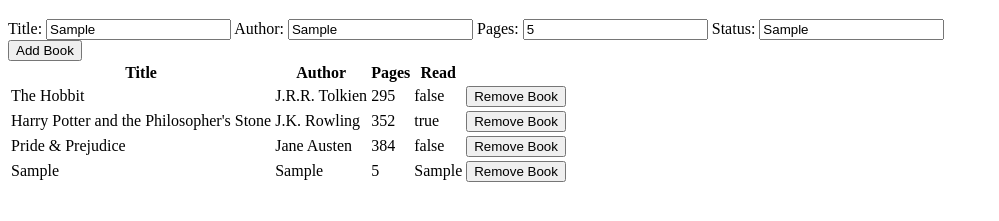
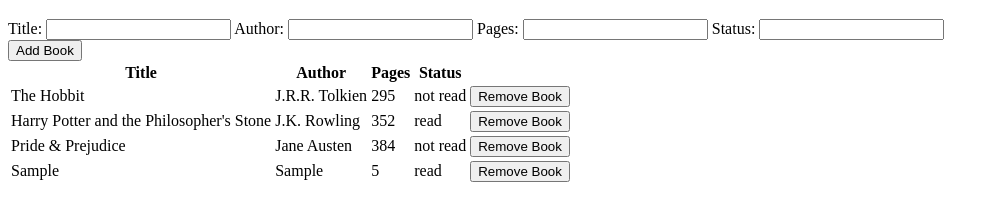
Before and after one commit to kieranlewis/library, a plain HTML site: page index.html in a window 1280 px wide. Both pictures are taken after typing "Sample", "Sample", "5", "Sample" into the empty fields and a click on the button "Add Book". Shown: the part 61-282 px from the top of the page, without its empty margins (0-999 px from the left). Drawn offline with Linux system fonts and the light colour scheme.

Commit message:
Reset form after adding book

```diff
--- a/index.html
+++ b/index.html
@@ -20,7 +20,7 @@
             <th>Title</th>
             <th>Author</th>
             <th>Pages</th>
-            <th>Read</th>
+            <th>Status</th>
         </tr>
         <tr>
 
--- a/script.js
+++ b/script.js
@@ -1,5 +1,6 @@
 let myLibrary = [];
 const table = document.querySelector('.books');
+const addForm = document.forms['addBookForm'];
 
 function Book(title, author, pages, read) {
     this.title = title;
@@ -24,6 +25,7 @@ function populateTable(books = [], table) {
     }
 
     books.map((book, i) => {
+        // add row into table
         let row = table.insertRow(i+1);
         let title = row.insertCell(0);
         let author = row.insertCell(1);
@@ -31,10 +33,11 @@ function populateTable(books = [], table) {
         let read = row.insertCell(3);
         let removeBook = row.insertCell(4);
 
+        // populate cells
         title.innerHTML = book.title;
         author.innerHTML = book.author;
         pages.innerHTML = book.pages;
-        read.innerHTML = book.read;
+        read.innerHTML = book.info()[3];
         removeBook.innerHTML = `<button [data-index]="${i}">Remove Book</button>`;
 
         removeBook.addEventListener('click', (e) => {
@@ -57,14 +60,11 @@ function addBook(e) {
 
     myLibrary.push(book);
     populateTable(myLibrary, table);
+    addForm.reset();
 }
 
 //Add book
-const addForm = document.forms['addBookForm'];
 addForm.addEventListener('submit', addBook);
-
-const removeBookButtons = document.querySelectorAll('[data-index]');
-console.log(removeBookButtons);
 
 //dummy list of books
 let bookA = new Book('The Hobbit', 'J.R.R. Tolkien', 295, false);
```
